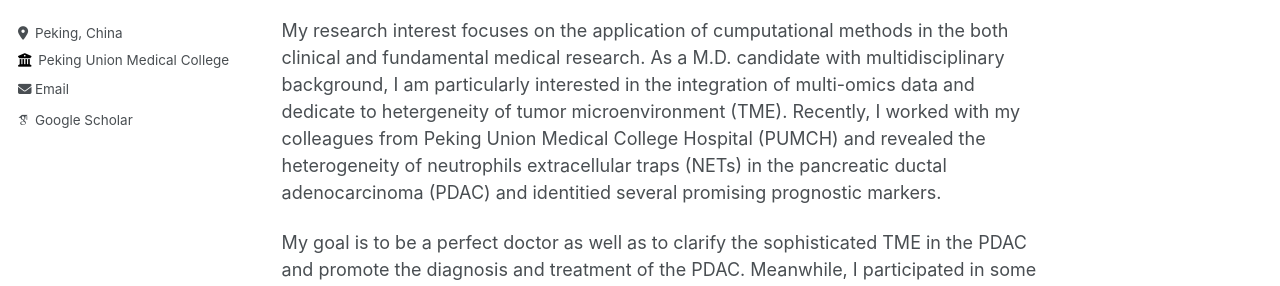
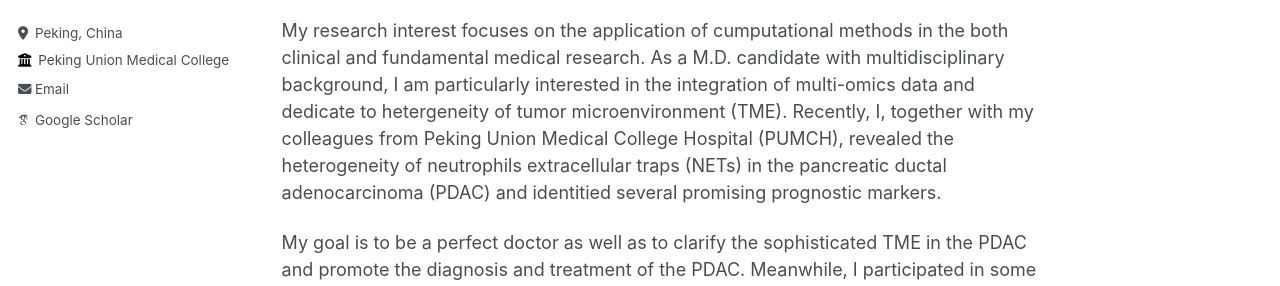
Before and after one commit to yifanfu01/yifanfu01.github.io, a Jekyll site: the page built from _pages/about.md, in a window 1280 px wide and 1216 px high. Shown: the part 347-633 px from the top of the window. Built offline with Jekyll 4.4.1, drawn with Linux system fonts in a browser that asks for light colours; some web fonts are replaced.

Commit message:
Update about.md

```diff
--- a/_pages/about.md
+++ b/_pages/about.md
@@ -11,7 +11,7 @@ Welcome!
 
 I am currently a M.D. candidate at the Chinese Academy of Medical Sciences (CAMS) & Peking Union Medical College (PUMC). I am fortunately participating in the [4+4 Medical Doctor Program](https://mdadmission.pumc.edu.cn/mdweb/site!index). Before that, I finished my bachelor's degrees in biomedical engineering (BME) and math with honor (President's Award) from Beihang University in 2019. I am fortunate to be guided and mentored with so many great researchers and friends. I deeply appreciate their help: [Lab Experience](https://yifanfu01.github.io/cv/).
 
-My research interest focuses on the application of cumputational methods in the both clinical and fundamental medical research. As a M.D. candidate with multidisciplinary background, I am particularly interested in the integration of multi-omics data and dedicate to hetergeneity of tumor microenvironment (TME). Recently, I worked with my colleagues from Peking Union Medical College Hospital (PUMCH) and revealed the heterogeneity of neutrophils extracellular traps (NETs) in the pancreatic ductal adenocarcinoma (PDAC) and identitied several promising prognostic markers.
+My research interest focuses on the application of cumputational methods in the both clinical and fundamental medical research. As a M.D. candidate with multidisciplinary background, I am particularly interested in the integration of multi-omics data and dedicate to hetergeneity of tumor microenvironment (TME). Recently, I, together with my colleagues from Peking Union Medical College Hospital (PUMCH), revealed the heterogeneity of neutrophils extracellular traps (NETs) in the pancreatic ductal adenocarcinoma (PDAC) and identitied several promising prognostic markers.
 
 My goal is to be a perfect doctor as well as to clarify the sophisticated TME in the PDAC and promote the diagnosis and treatment of the PDAC. Meanwhile, I participated in some biomechanics projects by generating and evaluating the finated element analysis (FEA) models, with respect to the spine and zygoma.
 
```
